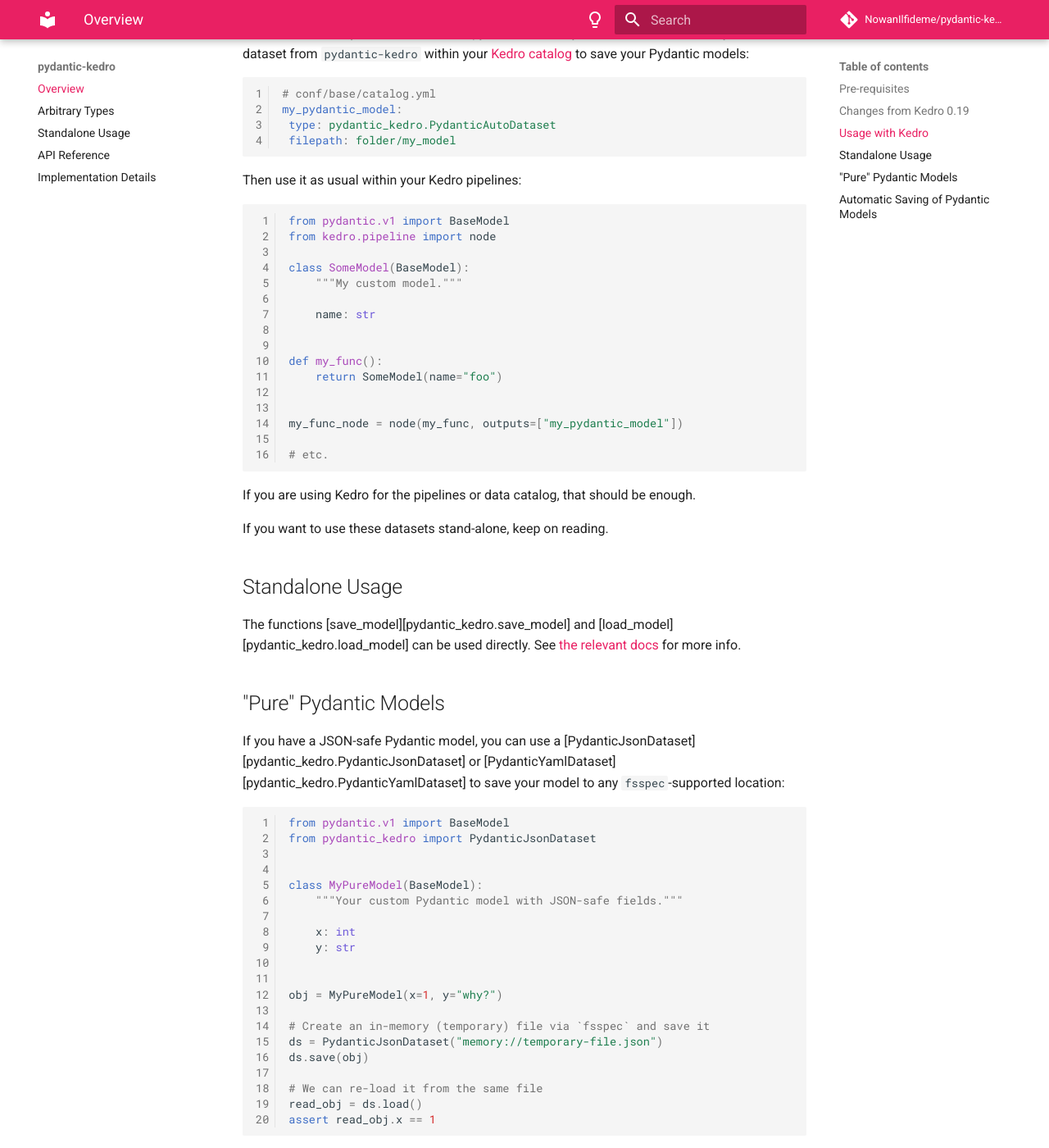
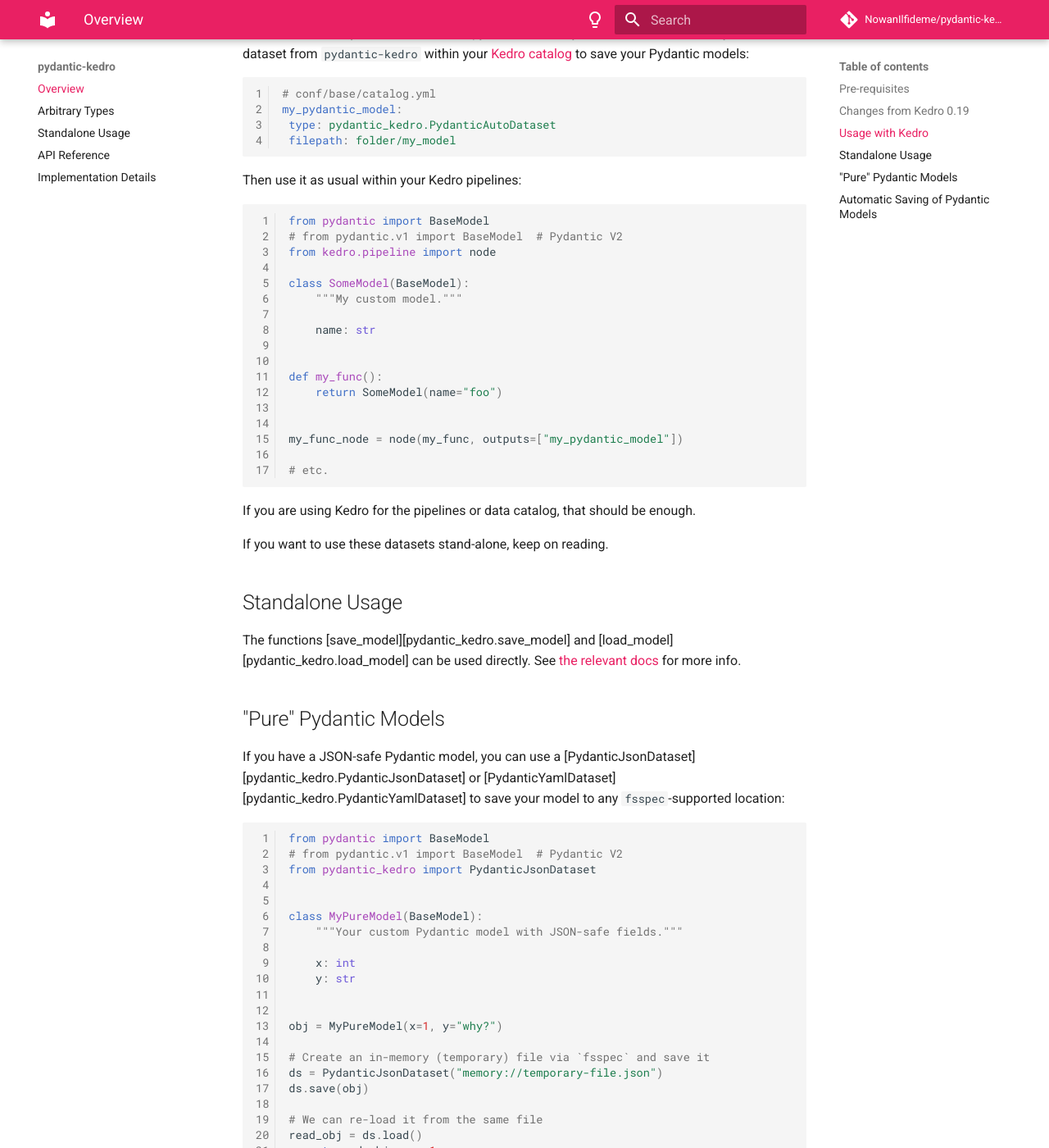
Before and after one commit to NowanIlfideme/pydantic-kedro, an MkDocs documentation site: the page built from docs/index.md, in a window 1280 px wide and 1400 px high, scrolled down 915 px. Shown: the whole window at 82% size. Built offline with MkDocs 1.6.1 and Material for MkDocs 9.7.7, drawn with Linux system fonts in a browser that asks for light colours; comment, search, counter and statistics services are not loaded.

````diff
--- a/docs/index.md
+++ b/docs/index.md
@@ -48,7 +48,8 @@ my_pydantic_model:
 Then use it as usual within your Kedro pipelines:
 
 ```python
-from pydantic.v1 import BaseModel
+from pydantic import BaseModel
+# from pydantic.v1 import BaseModel  # Pydantic V2
 from kedro.pipeline import node
 
 class SomeModel(BaseModel):
@@ -84,7 +85,8 @@ or [PydanticYamlDataset][pydantic_kedro.PydanticYamlDataset]
 to save your model to any `fsspec`-supported location:
 
 ```python
-from pydantic.v1 import BaseModel
+from pydantic import BaseModel
+# from pydantic.v1 import BaseModel  # Pydantic V2
 from pydantic_kedro import PydanticJsonDataset
 
 
--- a/pyproject.toml
+++ b/pyproject.toml
@@ -124,3 +124,7 @@ module = [
     "kedro_datasets.*",
 ]
 ignore_missing_imports = true
+
+[[tool.mypy.overrides]]
+module = ["pydantic.v1"]
+ignore_missing_imports = true
````
Also changed, not shown: README.md (+2 -1 lines), docs/arbitrary_types.md (+4 -2 lines), docs/standalone_usage.md (+2 -1 lines), 8 other files.
